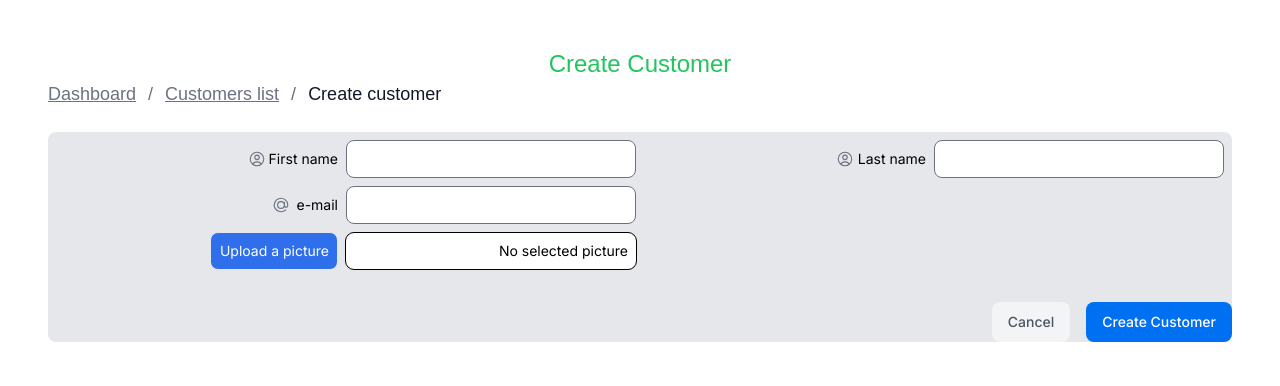
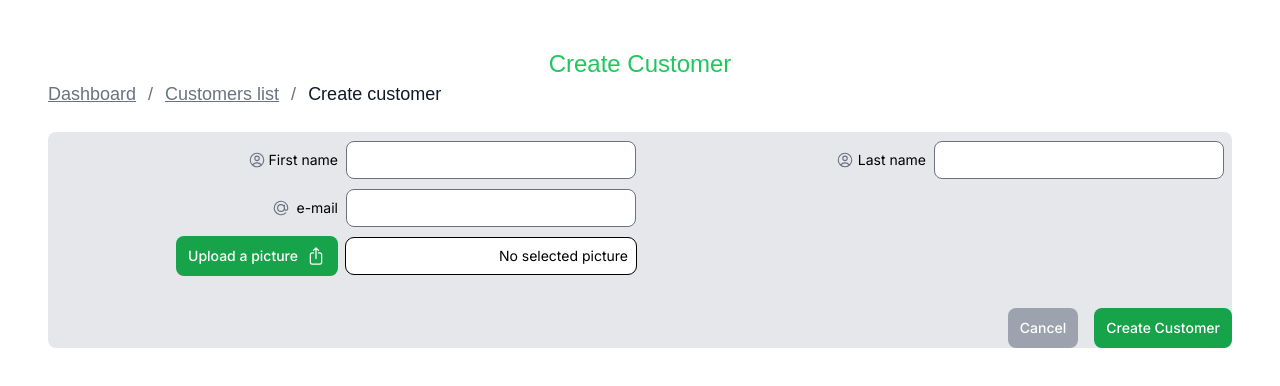
Before and after one commit to bgzoltan/nextjs-goldinvoice, a Next.js app: page /dashboard/customers/create in a window 1280 px wide. Shown: the top 386 px of the page. Built offline with nearby package versions, Linux system fonts and the light colour scheme; a web font is replaced by a local one.

Commit message:
custom buttom and link are added

```diff
--- /dev/null
+++ b/app/ui/custom-button.tsx
@@ -0,0 +1,23 @@
+interface ButtonProps extends React.ButtonHTMLAttributes<HTMLButtonElement> {
+  buttonType: string;
+  children: React.ReactNode;
+}
+
+export default function CustomButton({
+  buttonType = "primary",
+  children,
+  ...rest
+}: ButtonProps) {
+  return (
+    <button
+      {...rest}
+      className={`flex items-center h-10 rounded-lg p-3 text-sm font-medium text-white transition-colors  focus-visible:outline focus-visible:outline-2 focus-visible:outline-offset-2 ${
+        buttonType === "primary"
+          ? "bg-green-600 hover:bg-green-800  focus-visible:outline-green-800"
+          : "bg-gray-400 hover:bg-gray-600  focus-visible:outline-gray-600"
+      } `}
+    >
+      {children}
+    </button>
+  );
+}
--- /dev/null
+++ b/app/ui/custom-link.tsx
@@ -0,0 +1,24 @@
+import Link from "next/link";
+
+export default function CustomLink({
+  href,
+  linkType = "primary",
+  children,
+}: {
+  href: string;
+  linkType: string;
+  children: React.ReactNode;
+}) {
+  return (
+    <Link
+      href={href}
+      className={`flex items-center h-10 rounded-lg p-3 text-sm font-medium text-white transition-colors  focus-visible:outline focus-visible:outline-2 focus-visible:outline-offset-2 ${
+        linkType === "primary"
+          ? "bg-green-600 hover:bg-green-800  focus-visible:outline-green-800"
+          : "bg-gray-400 hover:bg-gray-600  focus-visible:outline-gray-600"
+      } `}
+    >
+      {children}
+    </Link>
+  );
+}
--- a/app/ui/customers/buttons.tsx
+++ b/app/ui/customers/buttons.tsx
@@ -6,27 +6,25 @@ import Link from "next/link";
 import { useState } from "react";
 import Confirm from "../confirm-modal";
 import { SelectUserI } from "@/app/dashboard/(details)/customers/tableItems";
+import CustomLink from "../custom-link";
+import CustomButton from "../custom-button";
 
 export function CreateCustomer() {
   return (
-    <Link
-      href="/dashboard/customers/create"
-      className="flex h-10 items-center rounded-lg bg-green-600 px-4 text-sm font-medium text-white transition-colors hover:bg-blue-500 focus-visible:outline focus-visible:outline-2 focus-visible:outline-offset-2 focus-visible:outline-blue-600"
-    >
-      <span className="hidden md:block">Create Customer</span>
-      <PlusIcon className="h-5 md:ml-4" />
-    </Link>
+    <CustomLink linkType="primary" href="/dashboard/customers/create">
+      Create Customer
+      <span className="sr-only">Create</span>
+      <PlusIcon className="h-5" />
+    </CustomLink>
   );
 }
 
 export function UpdateCustomer({ id }: { id: string }) {
   return (
-    <Link
-      href={`/dashboard/customers/${id}/edit`}
-      className="rounded-md border p-2 hover:bg-gray-100"
-    >
+    <CustomLink linkType="secondary" href={`/dashboard/customers/${id}/edit`}>
+      <span className="sr-only">Edit</span>
       <PencilIcon className="w-5" />
-    </Link>
+    </CustomLink>
   );
 }
 
@@ -61,7 +59,8 @@ export function DeleteCustomer({
           </div>
         </div>
       )}
-      <button
+      <CustomButton
+        buttonType="secondary"
         onClick={() => {
           handleSelectUser({
             ...selectUser,
@@ -70,11 +69,10 @@ export function DeleteCustomer({
             isSelect: true,
           });
         }}
-        className="rounded-md border p-2 hover:bg-gray-100"
       >
         <span className="sr-only">Delete</span>
         <TrashIcon className="w-5" />
-      </button>
+      </CustomButton>
       {selectUser.isDelete && (
         <Confirm title="Delete user" handleConfirm={handleConfirm} />
       )}
--- a/app/ui/customers/create-customer.tsx
+++ b/app/ui/customers/create-customer.tsx
@@ -1,12 +1,16 @@
 "use client";
 
-import { AtSymbolIcon, UserCircleIcon } from "@heroicons/react/24/outline";
+import {
+  ArrowUpOnSquareIcon,
+  AtSymbolIcon,
+  UserCircleIcon,
+} from "@heroicons/react/24/outline";
 import router from "next/router";
 import { ChangeEvent, useState } from "react";
 import ShowMessage from "../show-message";
-import Link from "next/link";
-import { Button } from "../button";
 import { createCustomer } from "@/app/lib/actions";
+import CustomLink from "../custom-link";
+import CustomButton from "../custom-button";
 
 export type Type = "critical error" | "error" | "user info";
 
@@ -152,16 +156,13 @@ export default function CreateCustomerForm() {
         </div>
         <div></div>
         <div className="container grid grid-cols-2 text-right items-center">
-          <div className="flex justify-end relative">
-            <div className="pr-2">
-              <label
-                htmlFor="user-image"
-                className="peer w-32 rounded-lg border text-white bg-blue-600 p-2 text-sm outline-2 block cursor-pointer "
-              >
+          <div className="flex justify-end pr-2">
+            <CustomButton buttonType="primary" type="button">
+              <label htmlFor="user-image" className="peer block cursor-pointer">
                 Upload a picture
               </label>
-            </div>
-
+              <ArrowUpOnSquareIcon className="w-5 ml-2" />
+            </CustomButton>
             <input
               type="file"
               id="user-image"
@@ -170,19 +171,18 @@ export default function CreateCustomerForm() {
               onChange={(e) => fileValidation(e)}
             />
           </div>
-          <div className="bg-white rounded-lg text-sm p-2 outline outline-1">
+          <span className="bg-white rounded-lg text-sm p-2 outline outline-1">
             {fileName}
-          </div>
+          </span>
         </div>
       </div>
       <div className="mt-6 flex justify-end gap-4">
-        <Link
-          href="/dashboard/customers"
-          className="flex h-10 items-center rounded-lg bg-gray-100 px-4 text-sm font-medium text-gray-600 transition-colors hover:bg-gray-200"
-        >
+        <CustomLink linkType="secondary" href="/dashboard/customers">
           Cancel
-        </Link>
-        <Button type="submit">Create Customer</Button>
+        </CustomLink>
+        <CustomButton buttonType="primary" type="submit">
+          Create Customer
+        </CustomButton>
       </div>
       <ShowMessage message={message} handleMessageClick={handleMessageClick} />
     </form>
```
